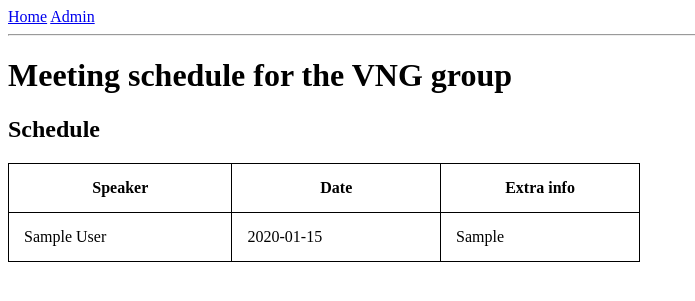
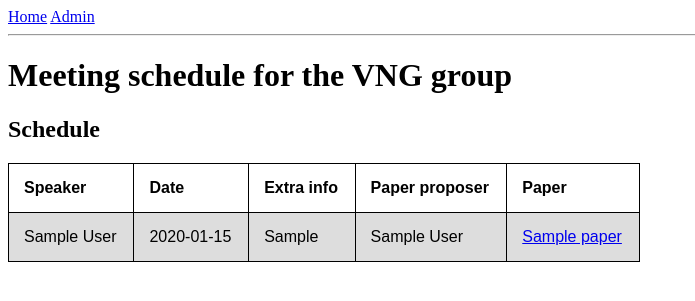
Before and after one commit to lucagalbu/vngGM, a Flask app: page / in a window 1280 px wide. Shown: the top 301 px of the page, without its empty margins (0-695 px from the left). Run offline with Flask 2, Linux system fonts and the light colour scheme; tables that the repository leaves empty hold one stand-in row (values such as "Sample post").

Commit message:
Added papers in the schedule

```diff
--- a/vngGM/main_app/models.py
+++ b/vngGM/main_app/models.py
@@ -18,6 +18,7 @@ class Papers(db.Model):
 	url = db.Column(db.String(200), index=True, unique=True)
 	doi = db.Column(db.String(100), index=True, unique=True)
 	proposer_id = db.Column(db.Integer, db.ForeignKey('users.id'))
+	schedule = db.relationship('Schedules', backref='paper', lazy='dynamic')
 
 	def __repr__(self):
 		return '<Paper {}>'.format(self.title)
@@ -27,3 +28,4 @@ class Schedules(db.Model):
 	date = db.Column(db.Date(), index=True, unique=True)
 	extra_info = db.Column(db.String(500))
 	speaker_id = db.Column(db.Integer, db.ForeignKey('users.id'))
+	paper_id = db.Column(db.Integer, db.ForeignKey('papers.id'))
--- a/vngGM/main_app/routes.py
+++ b/vngGM/main_app/routes.py
@@ -2,11 +2,18 @@ from main_app import app, db
 from main_app.forms import AddUser, AddSchedule
 from flask import render_template, flash, redirect, url_for
 from main_app.models import Users, Papers, Schedules
+from sqlalchemy.orm import aliased
 
 @app.route('/')
 @app.route('/index')
 def index():
-	schedules = db.session.query(Users, Schedules).join(Users).order_by('date').all()
+	user1, user2 = aliased(Users, name='user_schedule'), aliased(Users, name='user_paper')
+	schedules = db.session.query(Schedules, user1, user2, Papers) \
+	.join(user1, user1.id==Schedules.speaker_id, isouter=True) \
+	.join(Papers, Papers.id==Schedules.paper_id, isouter=True) \
+	.join(user2, user2.id==Papers.proposer_id, isouter=True) \
+	.order_by('date').all()
+
 	return render_template('index.html', title='Tmp', schedules=schedules)
 
 @app.route('/admin')
@@ -36,13 +43,15 @@ def addSchedule():
 	form = AddSchedule()
 
 	if form.validate_on_submit():
-		user=Users.query.filter_by(name=form.speaker.data).first()
-		schedule = Schedules(speaker_id=user.id, date=form.date.data, extra_info=form.discussion.data)
-		db.session.add(schedule)
-
 		user=Users.query.filter_by(name=form.paper_proposer.data).first()
 		paper = Papers(title=form.paper_title.data, url=form.paper_url.data, doi=form.paper_doi.data, proposer_id=user.id)
 		db.session.add(paper)
+
+		added_paper=Papers.query.filter_by(title=paper.title).first()
+		user=Users.query.filter_by(name=form.speaker.data).first()
+		schedule = Schedules(speaker_id=user.id, date=form.date.data, extra_info=form.discussion.data, paper_id=added_paper.id)
+		db.session.add(schedule)
+
 		db.session.commit()
 		return redirect(url_for('addSchedule'))
 
--- a/vngGM/main_app/templates/index.html
+++ b/vngGM/main_app/templates/index.html
@@ -1,3 +1,25 @@
+<style type="text/css">
+table {
+   font-family: arial, sans-serif;
+   border-collapse: collapse;
+   width: 100%;
+}
+
+td, th {
+   text-align: left;
+   padding: 8px;
+}
+
+tr:nth-child(even) {
+   background-color: #dddddd;
+}
+
+.right_border{
+   width:160px ;
+   border-right: 20px solid;
+}
+</style>
+
 {% extends "base.html" %}
 
 {% block index %}
@@ -5,17 +27,21 @@
     <h2>Schedule</h2>
     <div>
 
-	<table style="width:50%">
+	<table style='width:50%'>
 	<tr>
 		<th>Speaker</th>
 		<th>Date</th>
 		<th>Extra info</th>
+		<th>Paper proposer</th>
+		<th>Paper</th>
 	</tr>
 	{% for schedule in schedules %}
 	<tr>
-		<td>{{schedule.Users.name}}</td>
+		<td>{{schedule.user_schedule.name}}</td>
 		<td>{{schedule.Schedules.date}}</td>
 		<td>{{schedule.Schedules.extra_info}}</td>
+		<td>{{schedule.user_paper.name}}</td>
+		<td><a href="{{schedule.Papers.url}}" target="_blank">{{schedule.Papers.title}}</a></td>
 	</tr>
 	{% endfor %}
 	</table>
```
Also changed, not shown: vngGM/migrations/versions/0cb2d2d78f74_creation.py (renamed from vngGM/migrations/versions/ea23a9d656d1_tables_users_papers_schedules.py, +6 -4 lines), vngGM/app.db, 2 other files.
